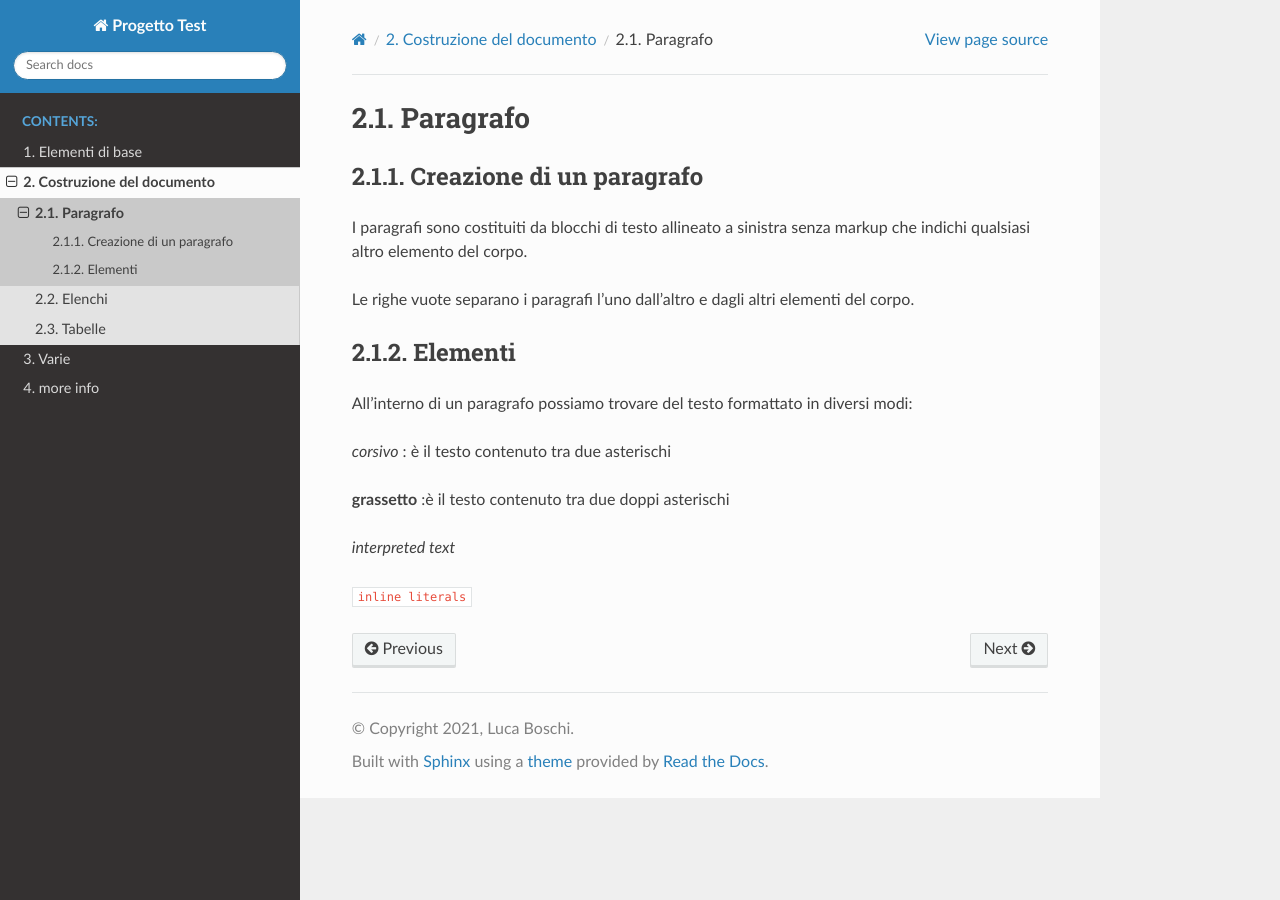
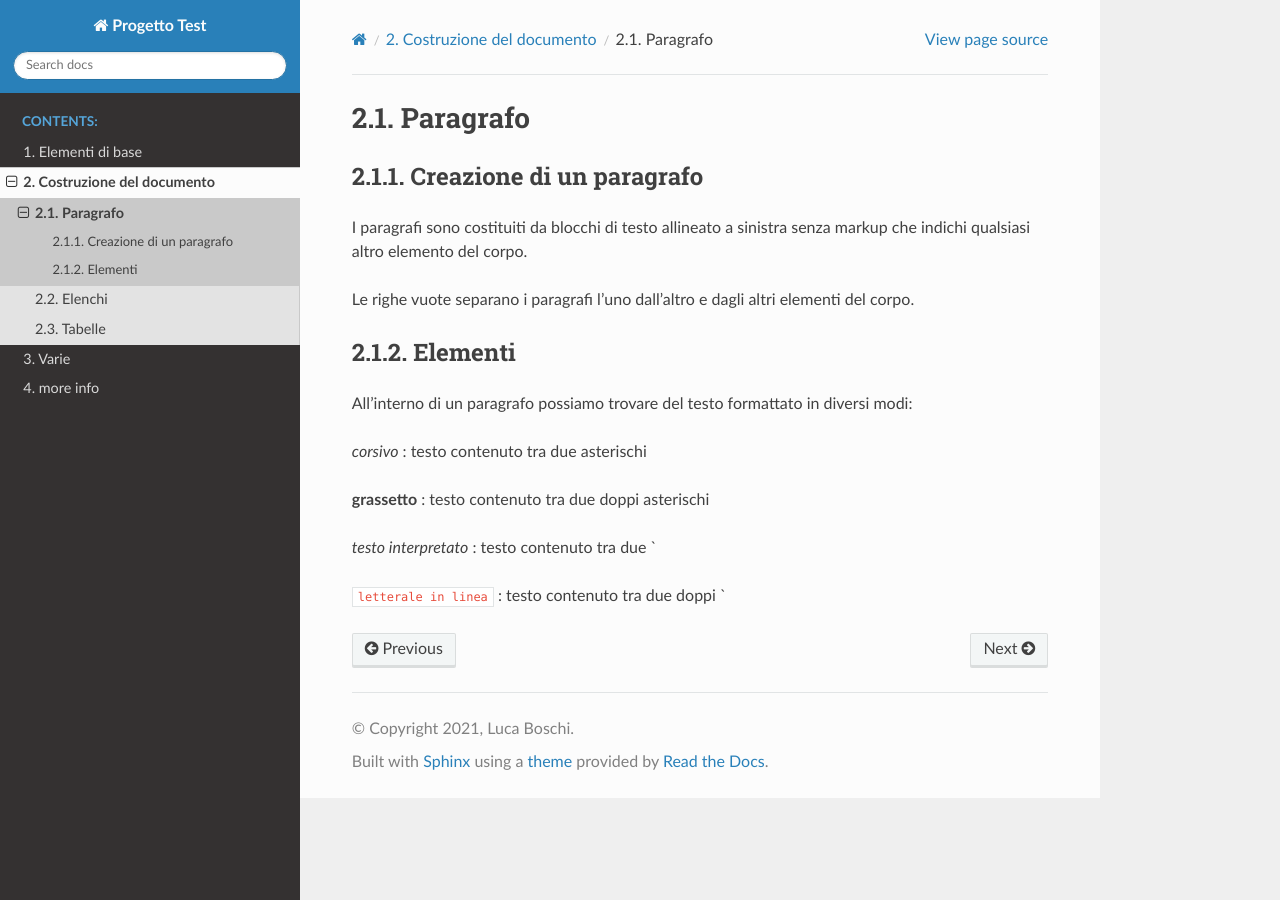
Before and after one commit to lucaboschi/reStructuredText, a Sphinx documentation site: the page built from source/capitolo2/2_1.rst, in a window 1280 px wide. Built offline with Sphinx 7.4.7 and the Read the Docs theme 2.0.0, drawn with Linux system fonts in a browser that asks for light colours.

Commit message:
File 2.1.rst: aggiunta specifica per carattere ` e ``

```diff
--- a/source/capitolo2/2_1.rst
+++ b/source/capitolo2/2_1.rst
@@ -18,10 +18,10 @@ Elementi
 All'interno di un paragrafo possiamo trovare del testo formattato in diversi modi:
 
 
-*corsivo* : è il testo contenuto tra due asterischi
+*corsivo* : testo contenuto tra due asterischi
 
-**grassetto**  :è il testo contenuto tra due doppi asterischi
+**grassetto**  : testo contenuto tra due doppi asterischi
 
-`interpreted text`
+`testo interpretato` : testo contenuto tra due `
 
-``inline literals``
+``letterale in linea`` : testo contenuto tra due doppi `
```
Also changed, not shown: 5 other files.
